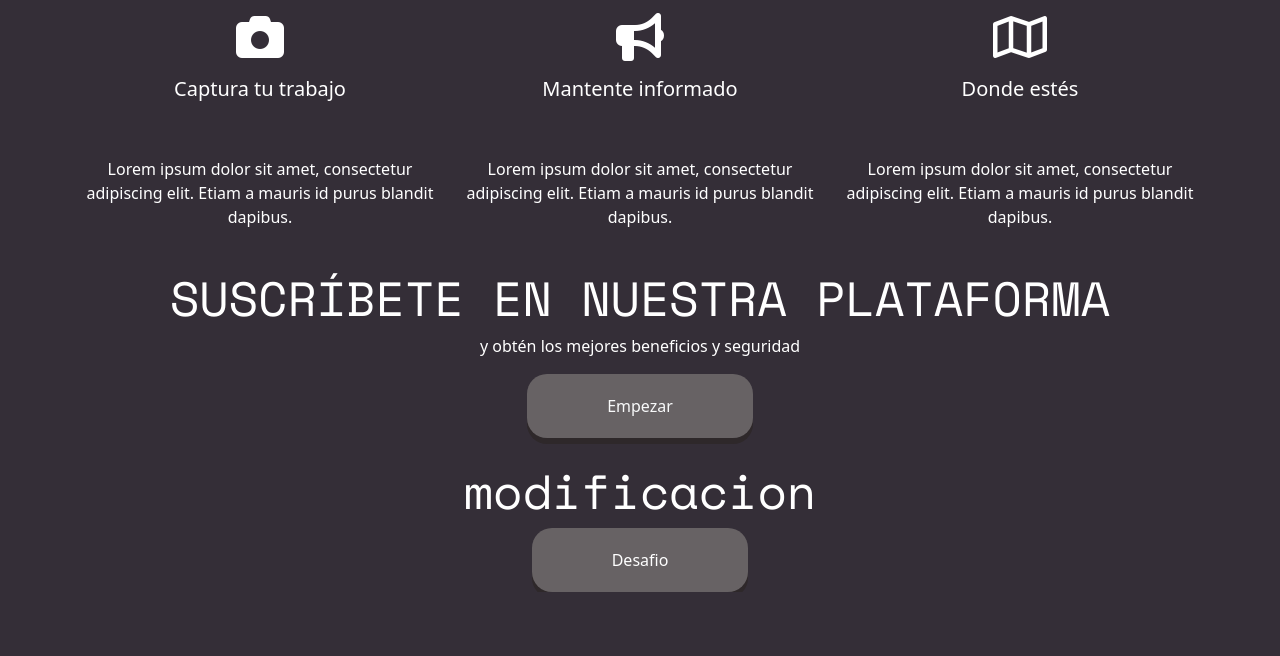
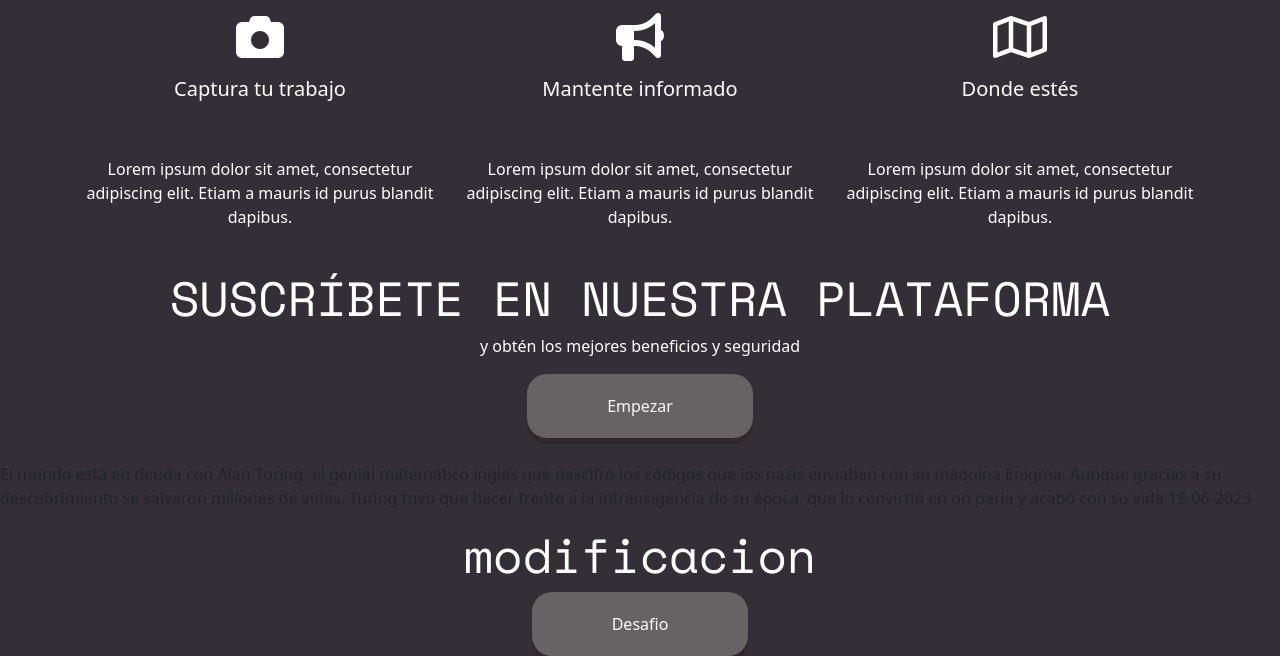
Before and after one commit to ubaldoadr/gitlanding, a plain HTML site: page index.html in a window 1280 px wide. Shown: the part 798-1454 px from the top of the page. Before the commit the page ends 1390 px from the top, so only its background shows below. Drawn offline with nearby package versions, Linux system fonts and the light colour scheme.

Commit message:
nueva seccion con un parrafo

```diff
--- a/index.html
+++ b/index.html
@@ -70,7 +70,6 @@
         >
       </button>
     </div>
-
     <section class="container text-white">
       <div class="row text-center">
         <h1 class="roboto-bold pt-5">Acerca de github</h1>
@@ -113,11 +112,9 @@
         </div>
       </div>
     </section>
-
     <section id="suscribete" class="container-fluid">
       <div class="justify-content-center p-4 text-white w-100">
         <h1 class="text-center">SUSCRÍBETE EN NUESTRA PLATAFORMA</h1>
-
         <p class="text-center">
           y obtén los mejores beneficios y seguridad
         </p>
@@ -126,7 +123,7 @@
         </div>
       </div>
     </section>
-
+    <section><p>El mundo está en deuda con Alan Turing, el genial matemático inglés que descifró los códigos que los nazis enviaban con su máquina Enigma. Aunque gracias a su descubrimiento se salvaron millones de vidas, Turing tuvo que hacer frente a la intransigencia de su época, que lo convirtió en un paria y acabó con su vida.19-06-2023</p></section>
 
 
     <script
```
